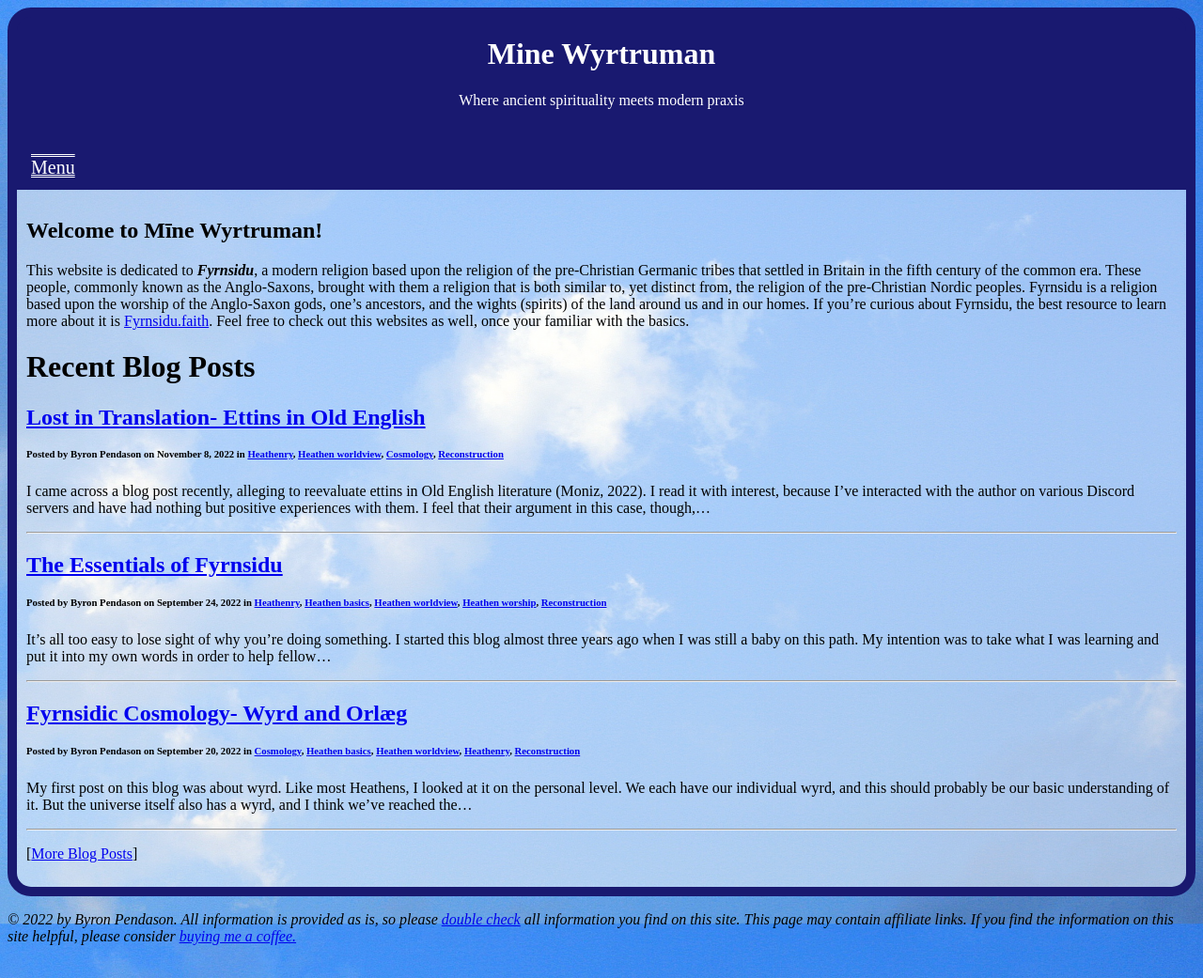
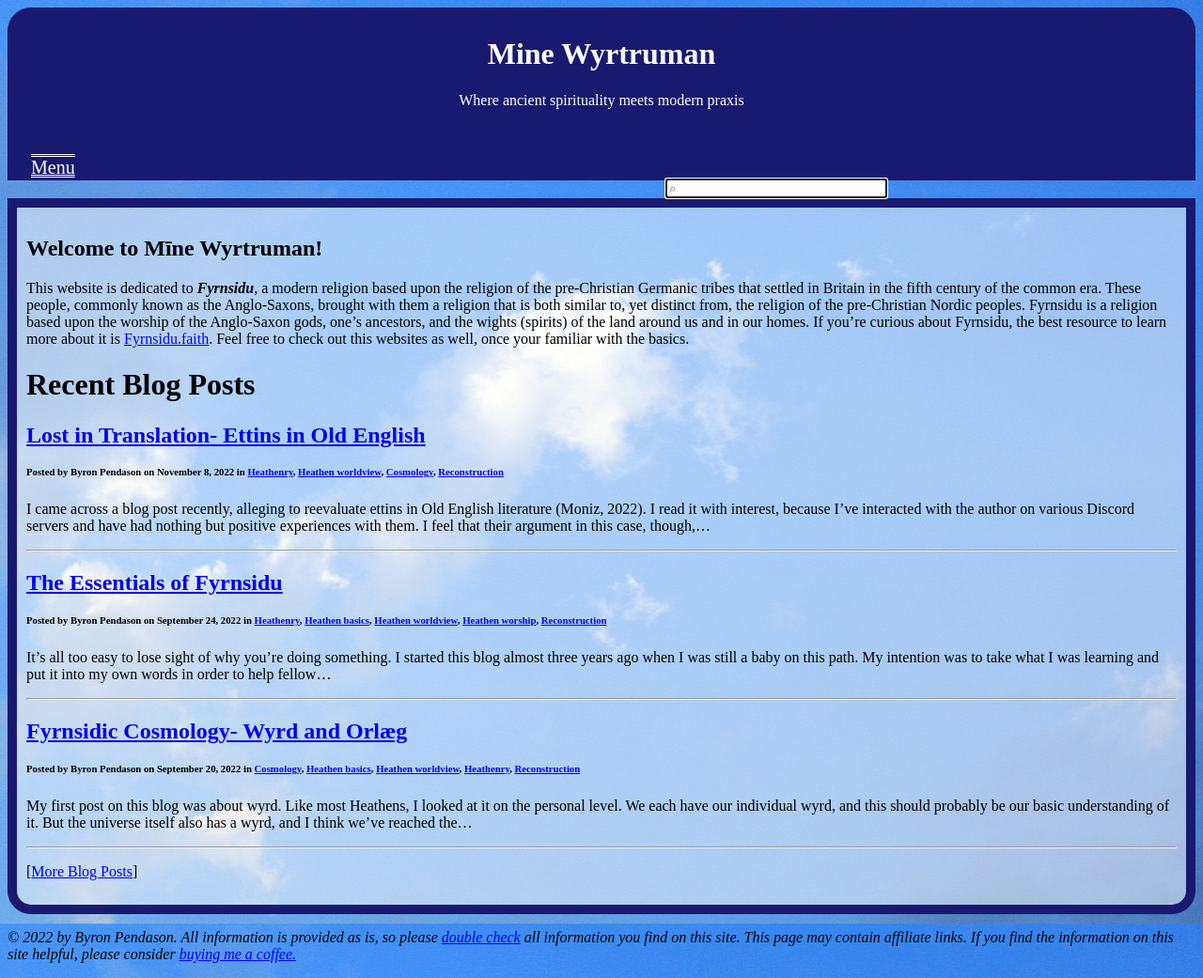
Before and after one commit to byronpendason/byronpendason.github.io, a Jekyll site: the page built from index.md, in a window 1280 px wide. Shown: the whole page at 94% size. Built offline with Jekyll 4.4.1, drawn with Linux system fonts in a browser that asks for light colours; our own code applies the rules of GitHub Pages for plain Markdown files; comment, search, counter and statistics services are not loaded.

Commit message:
update default.html

```diff
--- a/_layouts/default.html
+++ b/_layouts/default.html
@@ -54,9 +54,9 @@
           {% endfor %}
         </div>
       </div>
-      <div id="nav-search" class="dropdownContent">
+      <div id="nav-search" class="dropdown">
       <input type="text" id="search-input" placeholder="&#x2315;" autofocus>
-      <ul id="results-container" style="background: rgba(255, 255, 255, 0.5);"></ul>
+      <ul id="results-container" class="dropdownContent" style="background: rgba(255, 255, 255, 0.5);"></ul>
     </nav>
     <div id="content">
       {% if page.layout == "post" %}
```
